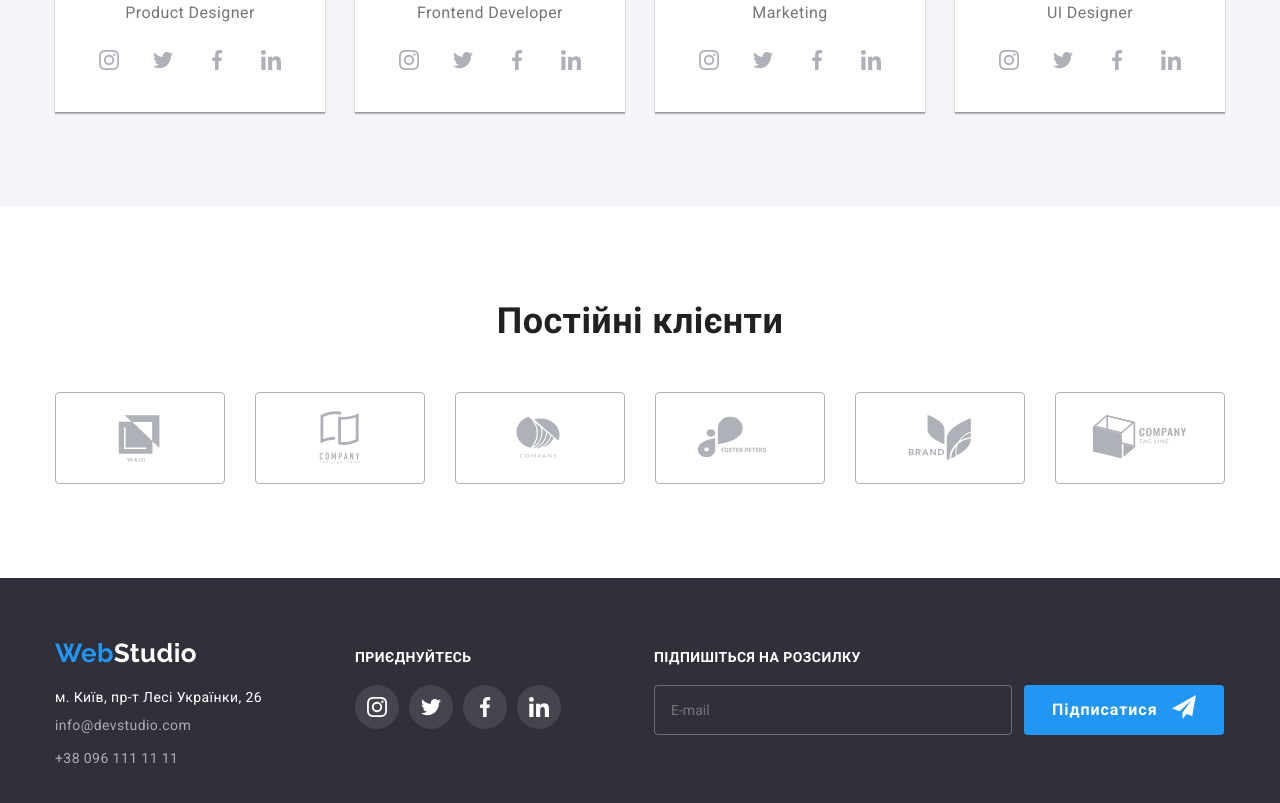
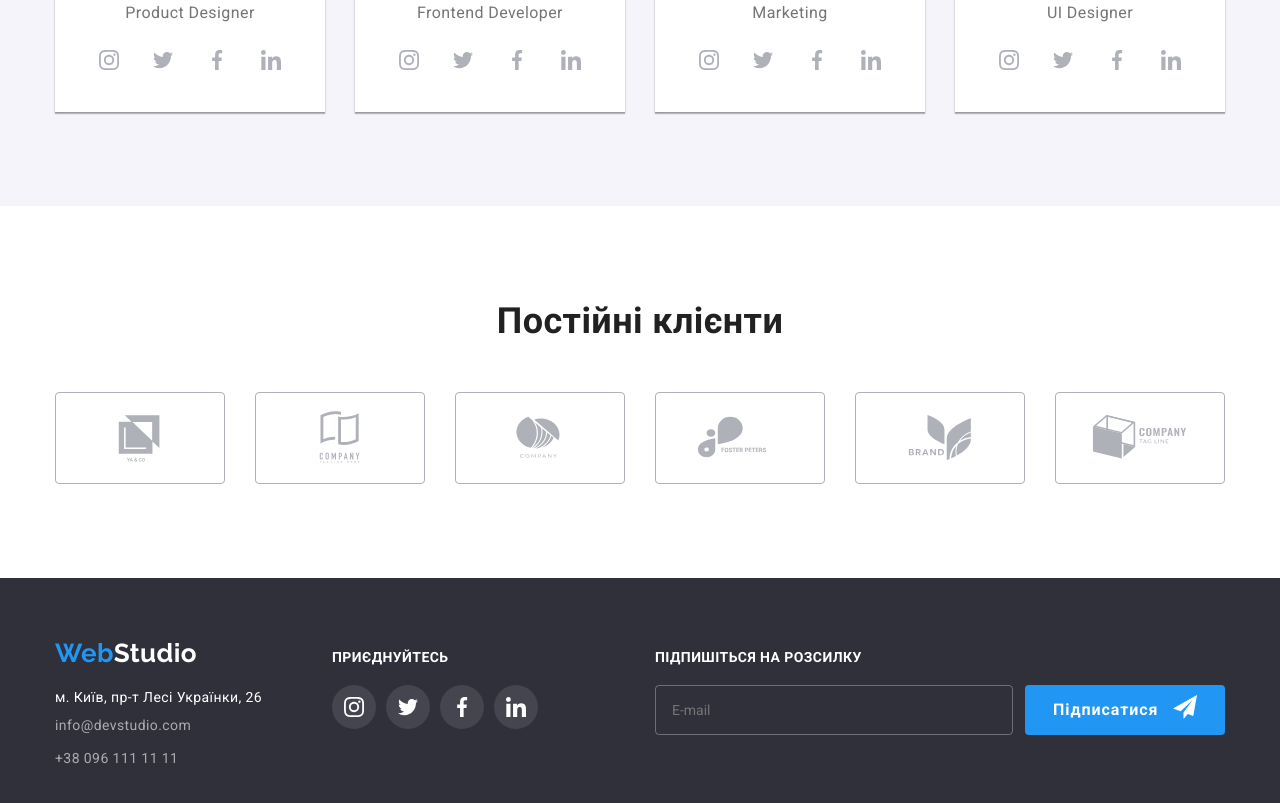
Before and after one commit to Sergey020/goit-markup-hw-08, a plain HTML site: page index.html in a window 1280 px wide. Shown: the part 2099-2902 px from the top of the page. Drawn offline with nearby package versions, Linux system fonts and the light colour scheme.

Commit message:
popravki

```diff
--- a/css/styles.css
+++ b/css/styles.css
@@ -516,7 +516,6 @@ img {
 
 .footer-flex {
     display: flex;
-    gap: 93px;
     align-items: baseline;
 }
 
@@ -553,6 +552,11 @@ img {
     color: var(--color-active);
 }
 
+
+.abzacm {
+    margin-left: 70px;
+}
+
 .abzacp {
 font-weight: 700;
 line-height: 16px;
@@ -585,6 +589,10 @@ color: var(--color-primary);
     color: var(--color-primary);
 }
 
+.abzac-margin {
+    margin-left: auto;
+}
+
 .footer-input-button {
     display: flex;
     gap: 12px;
@@ -596,6 +604,7 @@ color: var(--color-primary);
     border: 1px solid rgba(255, 255, 255, 0.3);
     border-radius: 4px;
     background-color: transparent;
+    color: var(--color-content);
     padding: 15px 16px;
 }
 
--- a/index.html
+++ b/index.html
@@ -29,7 +29,9 @@
           >
           <ul class="list site-nav limarge">
             <li class="list">
-              <a class="links-nav link current activ-line" href="./index.html">Студія</a>
+              <a class="links-nav link current activ-line" href="./index.html"
+                >Студія</a
+              >
             </li>
             <li class="list">
               <a class="links-nav link" href="./portfolio.html">Портфоліо</a>
@@ -64,7 +66,9 @@
       <section class="header-otstyp bg-color bg-fon">
         <div class="container">
           <h1 class="main-title">Ефективні рішення для вашого бізнесу</h1>
-          <button class="button" type="button" data-modal-open>Замовити послугу</button>
+          <button class="button" type="button" data-modal-open>
+            Замовити послугу
+          </button>
         </div>
       </section>
       <!--section 2-->
@@ -578,7 +582,7 @@
             </ul>
           </address>
         </div>
-        <div>
+        <div class="abzacm">
           <p class="abzacp">приєднуйтесь</p>
           <ul class="footer-soc list">
             <li class="socials-item">
@@ -635,11 +639,17 @@
             </li>
           </ul>
         </div>
-        <div>
-          <p class="abzacp">Підпишіться на розсилку </p>
-          <form  class="footer-input-button" name="telegram_form" >
-           <input placeholder="E-mail" class="footer-input" type="email" autocomplete="" />
-           <button class="button footer-button" type="submit">Підписатися
+        <div class="abzac-margin">
+          <p class="abzacp">Підпишіться на розсилку</p>
+          <form class="footer-input-button" name="telegram_form">
+            <input
+              placeholder="E-mail"
+              class="footer-input"
+              type="email"
+              name="user_email"
+            />
+            <button class="button footer-button" type="submit">
+              Підписатися
               <svg class="icons-telegram" width="24" height="24">
                 <use href="./images/icons.svg.svg#icon-button"></use>
               </svg>
@@ -683,11 +693,19 @@
           </label>
           <label class="modal-form-group">
             <span class="modal-form-label">Коментар</span>
-            <textarea class="modal-form-massage" placeholder="Введіть текст" rows="6"></textarea>
+            <textarea
+              class="modal-form-massage"
+              placeholder="Введіть текст"
+              rows="6"
+            ></textarea>
           </label>
           <div class="modal-label-link">
             <label class="modal-form-agreement">
-            <input class="modal-form-checkbox" name="modal_checkbox" type="checkbox" />
+              <input
+                class="modal-form-checkbox"
+                name="modal_checkbox"
+                type="checkbox"
+              />
               <span class="modal-form-agreement-check"></span>
               Погоджуюся з розсилкою та приймаю
             </label>
```
Lines whose indentation alone changed are shown as unchanged.
